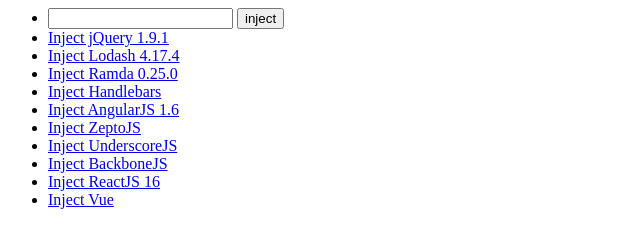
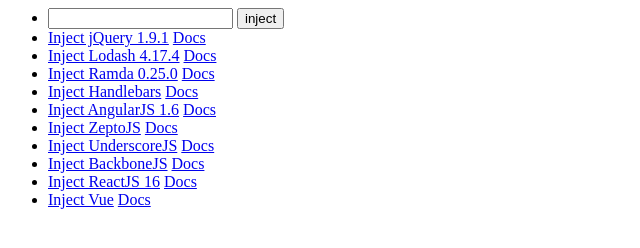
Before and after one commit to kenpusney/blank, a plain HTML site: page index.html in a window 1280 px wide. Shown: the whole page, without its empty margins (0-640 px from the left). Drawn offline with Linux system fonts and the light colour scheme.

Commit message:
Update index.html

```diff
--- a/index.html
+++ b/index.html
@@ -17,16 +17,16 @@
 <body>
   <ul>
     <li><input type="text" name="script-name" /> <input type="button" value="inject" onclick="inject()"/></li>
-    <li><a href="#jquery191" onclick="inject('https://cdnjs.cloudflare.com/ajax/libs/jquery/1.9.1/jquery.min.js')">Inject jQuery 1.9.1</a></li>
-    <li><a href="#lodash4-17-4" onclick="inject('https://cdnjs.cloudflare.com/ajax/libs/lodash.js/4.17.4/lodash.min.js')">Inject Lodash 4.17.4</a></li>
-    <li><a href="#ramda0-25-0" onclick="inject('https://cdnjs.cloudflare.com/ajax/libs/ramda/0.25.0/ramda.min.js')">Inject Ramda 0.25.0</a></li>
-    <li><a href="#handlebars4-0-11" onclick="inject('https://cdnjs.cloudflare.com/ajax/libs/handlebars.js/4.0.11/handlebars.min.js')">Inject Handlebars</a></li>
-    <li><a href="#angularjs1-6" onclick="inject('https://cdnjs.cloudflare.com/ajax/libs/angular.js/1.6.7/angular.min.js')">Inject AngularJS 1.6</a></li>
-    <li><a href="#zepto" onclick="inject('http://zeptojs.com/zepto.min.js')">Inject ZeptoJS</a></li>
-    <li><a href="#underscore" onclick="inject('http://underscorejs.org/underscore-min.js')">Inject UnderscoreJS</a></li>
-    <li><a href="#backbone" onclick="inject('http://backbonejs.org/backbone-min.js')">Inject BackboneJS</a></li>
-    <li><a href="#react-16" onclick="inject('https://unpkg.com/react@16/umd/react.development.js', true)">Inject ReactJS 16</a></li>
-    <li><a href="#vue" onclick="inject('https://cdn.jsdelivr.net/npm/vue/dist/vue.js')">Inject Vue</a></li>
+    <li><a href="#jquery191" onclick="inject('https://cdnjs.cloudflare.com/ajax/libs/jquery/1.9.1/jquery.min.js')">Inject jQuery 1.9.1</a>&nbsp;<a href="https://api.jquery.com/">Docs</a></li>
+    <li><a href="#lodash4-17-4" onclick="inject('https://cdnjs.cloudflare.com/ajax/libs/lodash.js/4.17.4/lodash.min.js')">Inject Lodash 4.17.4</a>&nbsp;<a href="https://lodash.com/docs/">Docs</a></li>
+    <li><a href="#ramda0-25-0" onclick="inject('https://cdnjs.cloudflare.com/ajax/libs/ramda/0.25.0/ramda.min.js')">Inject Ramda 0.25.0</a>&nbsp;<a href="https://ramdajs.com/docs/">Docs</a></li>
+    <li><a href="#handlebars4-0-11" onclick="inject('https://cdnjs.cloudflare.com/ajax/libs/handlebars.js/4.0.11/handlebars.min.js')">Inject Handlebars</a>&nbsp;<a href="https://handlebarsjs.com/guide/">Docs</a></li>
+    <li><a href="#angularjs1-6" onclick="inject('https://cdnjs.cloudflare.com/ajax/libs/angular.js/1.6.7/angular.min.js')">Inject AngularJS 1.6</a>&nbsp;<a href="https://docs.angularjs.org/api">Docs</a></li>
+    <li><a href="#zepto" onclick="inject('http://zeptojs.com/zepto.min.js')">Inject ZeptoJS</a>&nbsp;<a href="https://zeptojs.com/">Docs</a></li>
+    <li><a href="#underscore" onclick="inject('http://underscorejs.org/underscore-min.js')">Inject UnderscoreJS</a>&nbsp;<a href="https://underscorejs.org/">Docs</a></li>
+    <li><a href="#backbone" onclick="inject('http://backbonejs.org/backbone-min.js')">Inject BackboneJS</a>&nbsp;<a href="https://backbonejs.org/">Docs</a></li>
+    <li><a href="#react-16" onclick="inject('https://unpkg.com/react@16/umd/react.development.js', true)">Inject ReactJS 16</a>&nbsp;<a href="https://reactjs.org/docs/">Docs</a></li>
+    <li><a href="#vue" onclick="inject('https://cdn.jsdelivr.net/npm/vue/dist/vue.js')">Inject Vue</a>&nbsp;<a href="https://vuejs.org/v2/guide/">Docs</a></li>
   </ul>
 
   <canvas id="davinci" width="800" height="600"></canvas>
```
